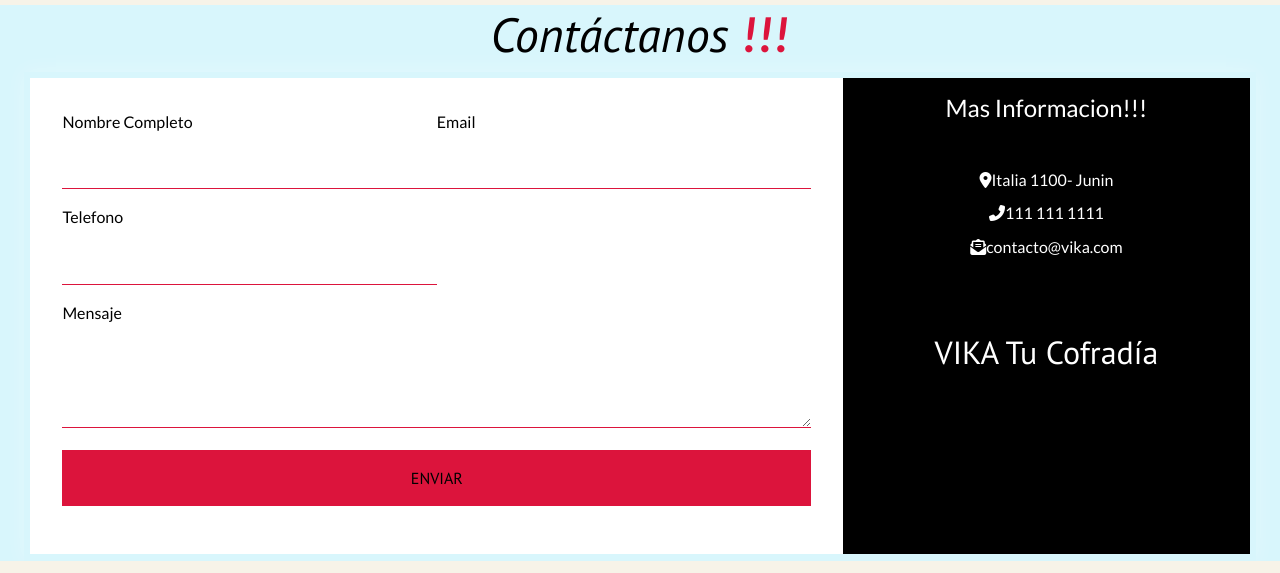
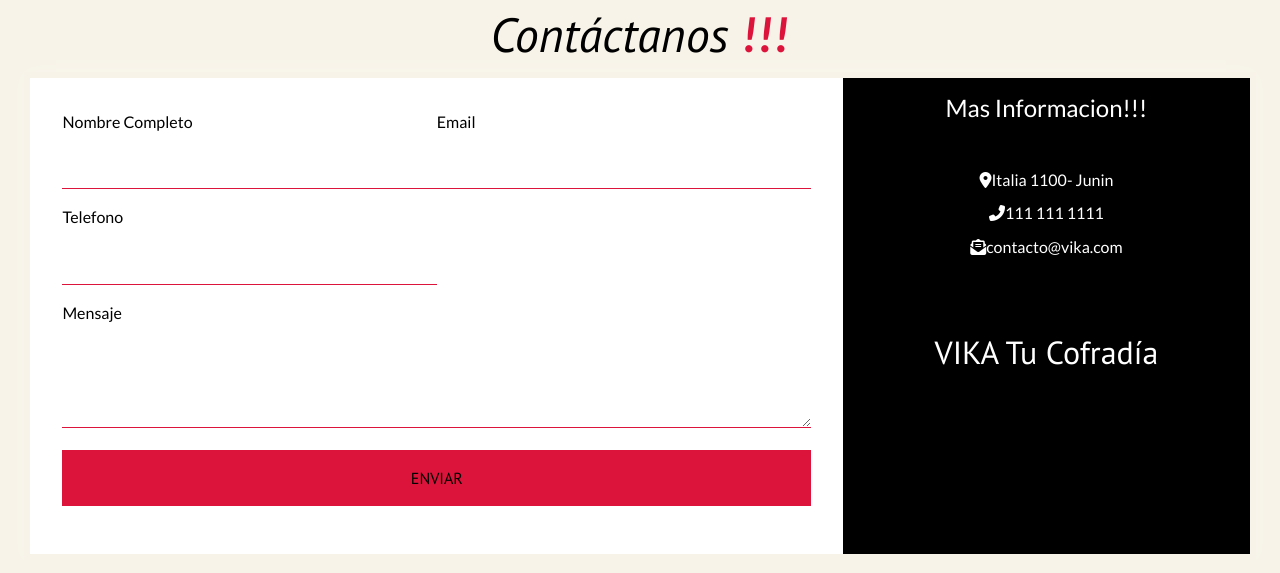
Before and after one commit to manzajmm/repo, a plain HTML site: page pages/contacto.html in a window 1280 px wide. Shown: the part 91-664 px from the top of the page. Drawn offline with nearby package versions, Linux system fonts and the light colour scheme.

Commit message:
pagina de contacto a color corporativo

```diff
--- a/css/estilos.css
+++ b/css/estilos.css
@@ -85,7 +85,7 @@ table tr:first-child {
 }
 
 .contactoPage{
-   background-color:  rgb(216, 246, 252);
+   background-color: rgba(247, 243, 232, 0.979);
    color: #fff;
    padding: 0 1.5em;
    margin-left: auto;
```
